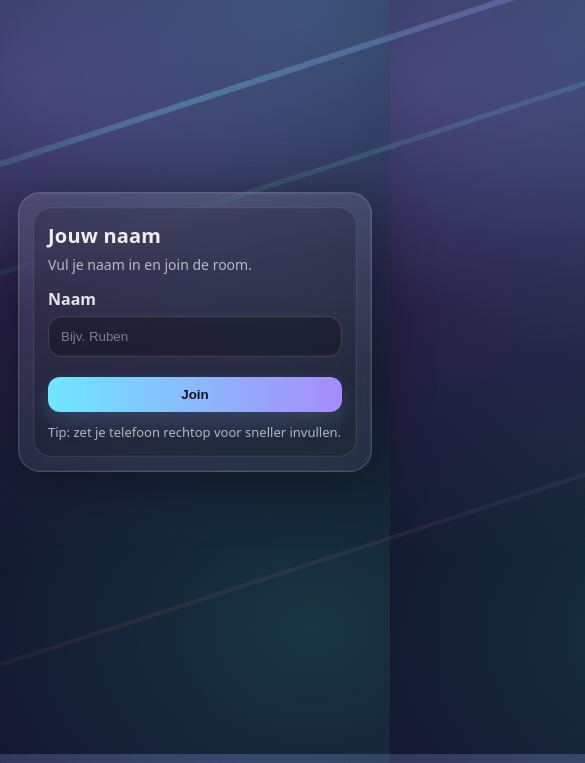
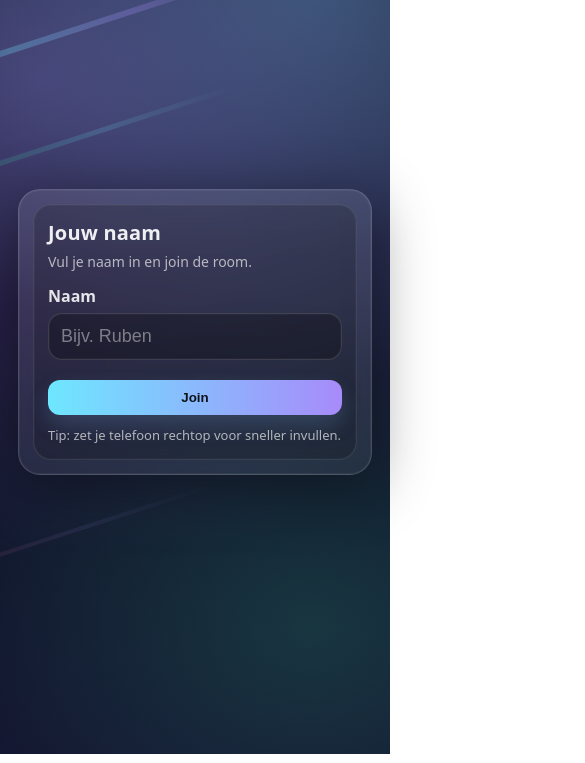
Before and after one commit to RubenFonteijne/party-game, a website: page public/join.html in a window 390 px wide. Shown: the part 90-853 px from the top of the page, 585 px wide, since content can reach past the window. Drawn offline with nearby package versions, Linux system fonts and the light colour scheme; no server answers.

Commit message:
no vertical scroll on mobile + font-size

```diff
--- a/public/css/style.css
+++ b/public/css/style.css
@@ -18,7 +18,8 @@
     margin:0;
     color:var(--text);
     font-family: ui-sans-serif, system-ui, -apple-system, Segoe UI, Roboto, Arial;
-    overflow-x:hidden;
+    overflow-x:hidden !important;
+    width: 100%;
     background:
       radial-gradient(1200px 800px at 10% 20%, rgba(167,139,250,.35), transparent 60%),
       radial-gradient(900px 700px at 80% 10%, rgba(110,231,255,.28), transparent 55%),
@@ -543,3 +544,19 @@
     80%  { opacity: 1; transform: translateY(-76%) translateX(0) scale(1.02); }
     100% { opacity: 0; transform: translateY(-92%) translateX(0) scale(1.02); }
   }
+
+  /* Ensure the wrapper never exceeds viewport width */
+.wrap, .panel {
+    max-width: 100%;
+  }
+
+  /* Streaks should never create horizontal scroll */
+  .streak {
+    max-width: 100%;
+    left: -60vw;         /* was -400px; safer on small screens */
+    right: auto;
+  }
+
+  input, textarea, select {
+    font-size: 18px !important;
+  }
```
